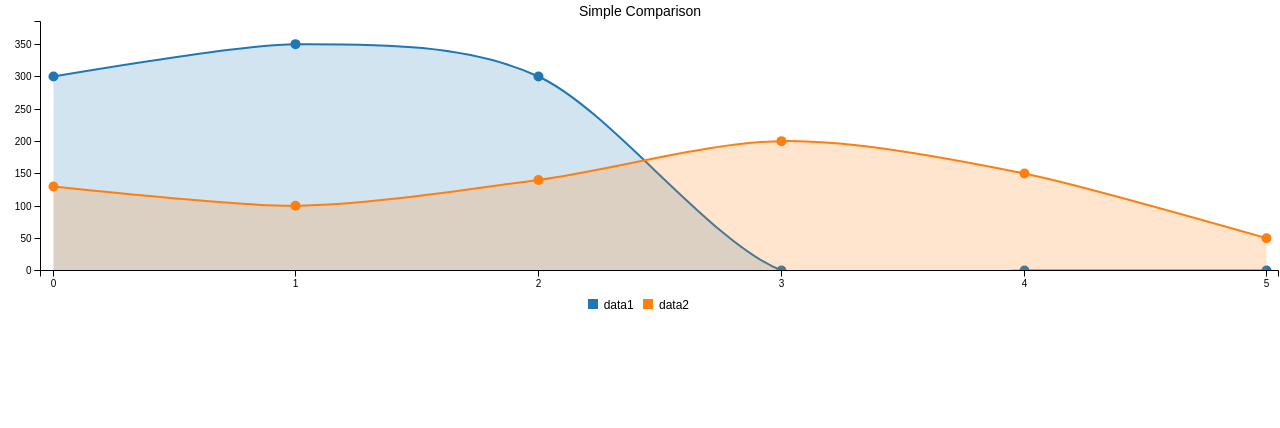
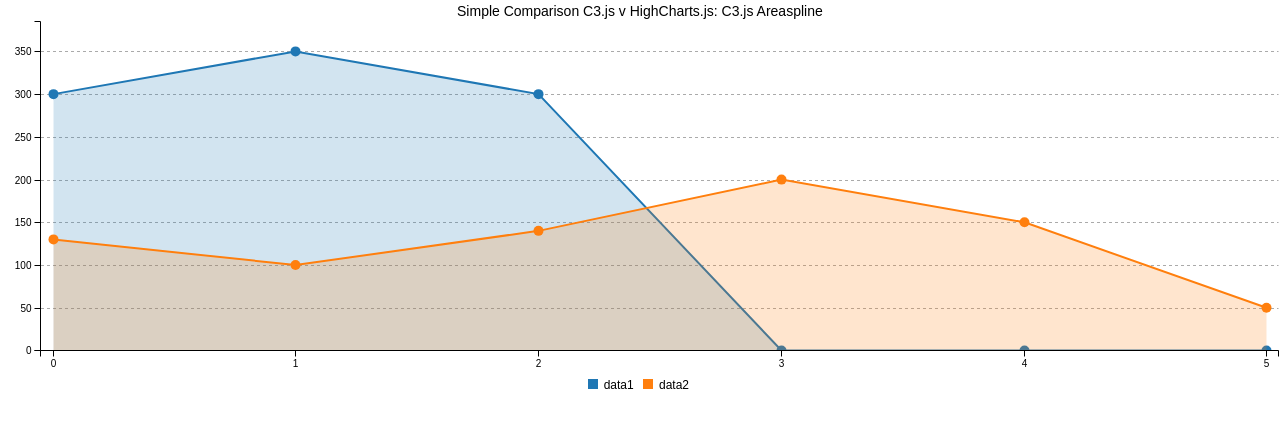
Before and after one commit to HawiCaesar/hawicaesar_experiments, a plain HTML site: page c3/index.html in a window 1280 px wide. Drawn offline with nearby package versions, Linux system fonts and the light colour scheme.

Commit message:
some customizations to areaspline

```diff
--- a/c3/index.html
+++ b/c3/index.html
@@ -21,7 +21,7 @@
 </head>
 <body style="font-family: 'Raleway', sans-serif;">
 
-<div id="chart"></div>
+<div id="chart" style="height: 400px;"></div>
 
 <!-- Scripts -->
 <script src="https://code.jquery.com/jquery-1.12.3.min.js"   integrity="sha256-aaODHAgvwQW1bFOGXMeX+pC4PZIPsvn2h1sArYOhgXQ="   crossorigin="anonymous"></script>
@@ -32,7 +32,12 @@
 <script>
 	var chart = c3.generate({
 	title: {
-		text:'Simple Comparison'
+		text:'Simple Comparison C3.js v HighCharts.js: C3.js Areaspline'
+	},
+	grid:{
+		y:{
+			show:true
+		}
 	},
 	bindto: '#chart',
 	point: {
@@ -44,8 +49,8 @@
             ['data2', 130, 100, 140, 200, 150, 50]
         ],
         types: {
-            data1: 'area-spline',
-            data2: 'area-spline'
+            data1: 'area',
+            data2: 'area'
         }
     }
 });
```
Also changed, not shown: hc/index.html (+2 -2 lines).
